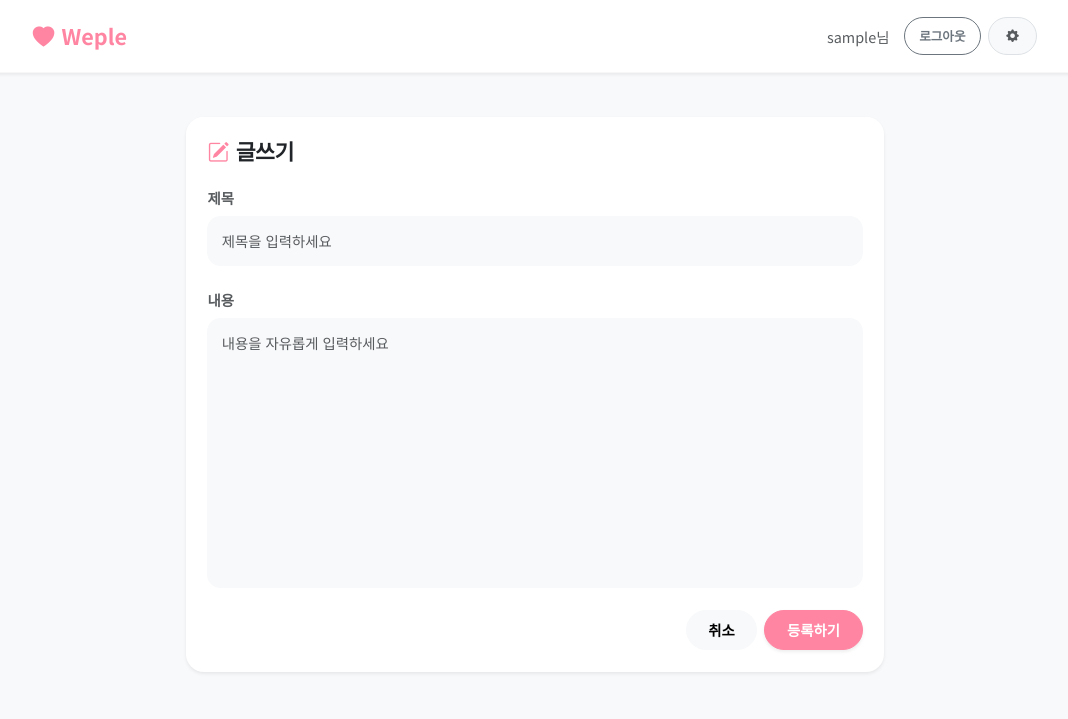
After one commit to whddnjs3966/Weple, a Django app: page /weddings/community/write/ in a window 1280 px wide. The commit adds this page. Shown: the top 719 px of the page, without its empty margins (105-1173 px from the left). Run offline with Django 5.2, Linux system fonts and the light colour scheme; the visitor is signed in with stand-in values (Sample User, id 1).

Commit message:
커뮤니티 UI 변경

```diff
--- a/config/settings.py
+++ b/config/settings.py
@@ -46,6 +46,7 @@ INSTALLED_APPS = [
     'vendors',
     'reviews',
     'django.contrib.sites',  # 필수: allauth는 sites 프레임워크를 사용함
+    'widget_tweaks',
 
     # allauth 관련 앱 추가
     'allauth',
--- a/core/templates/base.html
+++ b/core/templates/base.html
@@ -4,124 +4,165 @@
 <head>
     <meta charset="UTF-8">
     <meta name="viewport" content="width=device-width, initial-scale=1.0">
-    <title>{% block title %}웨딩 플래너{% endblock %}</title>
+    <title>{% block title %}Weple - 웨딩 플래너{% endblock %}</title>
+
+    <!-- Microsoft default font -->
+    <link rel="preconnect" href="https://fonts.googleapis.com">
+    <link rel="preconnect" href="https://fonts.gstatic.com" crossorigin>
+    <link href="https://fonts.googleapis.com/css2?family=Noto+Sans+KR:wght@300;400;500;700&display=swap"
+        rel="stylesheet">
+
+    <!-- Bootstrap CSS -->
     <link href="https://cdn.jsdelivr.net/npm/bootstrap@5.3.0/dist/css/bootstrap.min.css" rel="stylesheet">
-    <link rel="stylesheet" href="https://cdn.jsdelivr.net/npm/bootstrap-icons@1.10.0/font/bootstrap-icons.css">
-    <link
-        href="https://fonts.googleapis.com/css2?family=Noto+Sans+KR:wght@400;500;700&family=Playfair+Display:wght@700&display=swap"
-        rel="stylesheet">
+    <!-- Bootstrap Icons -->
+    <link rel="stylesheet" href="https://cdn.jsdelivr.net/npm/bootstrap-icons@1.11.1/font/bootstrap-icons.css">
+
     {% load static %}
-    <link href="{% static 'core/css/style.css' %}?v=7" rel="stylesheet">
+    <!-- Custom CSS -->
+    <link rel="stylesheet" href="{% static 'core/css/style.css' %}">
+
+    <style>
+        :root {
+            --primary-color: #FF85A2;
+            --primary-hover: #ff6b8e;
+            --secondary-color: #6c757d;
+            --light-bg: #f8f9fa;
+        }
+
+        body {
+            font-family: 'Noto Sans KR', sans-serif;
+            background-color: var(--light-bg);
+            color: #333;
+        }
+
+        .text-primary-custom {
+            color: var(--primary-color) !important;
+        }
+
+        .bg-primary-custom {
+            background-color: var(--primary-color) !important;
+        }
+
+        .btn-primary {
+            background-color: var(--primary-color);
+            border-color: var(--primary-color);
+        }
+
+        .btn-primary:hover {
+            background-color: var(--primary-hover);
+            border-color: var(--primary-hover);
+        }
+
+        /* Fade in animation */
+        .fade-in {
+            animation: fadeIn 0.5s ease-in;
+        }
+
+        @keyframes fadeIn {
+            from {
+                opacity: 0;
+                transform: translateY(10px);
+            }
+
+            to {
+                opacity: 1;
+                transform: translateY(0);
+            }
+        }
+    </style>
+
+    {% block extra_css %}{% endblock %}
 </head>
 
-<body class="d-flex flex-column min-vh-100">
+<body>
+
     {% block layout %}
-    <nav class="navbar navbar-expand-lg navbar-light fixed-top mb-4">
+    <!-- Navbar could go here -->
+    <nav class="navbar navbar-expand-lg navbar-light bg-white shadow-sm mb-0">
         <div class="container">
-            <a class="navbar-brand fw-bold font-playfair" href="{% url 'landing' %}">Weple</a>
-            <div class="collapse navbar-collapse">
+            <a class="navbar-brand fw-bold text-primary-custom" href="{% url 'dashboard' %}">
+                <i class="bi bi-heart-fill me-2"></i>Weple
+            </a>
+            <button class="navbar-toggler" type="button" data-bs-toggle="collapse" data-bs-target="#navbarNav">
+                <span class="navbar-toggler-icon"></span>
+            </button>
+            <div class="collapse navbar-collapse" id="navbarNav">
                 <ul class="navbar-nav ms-auto align-items-center">
                     {% if user.is_authenticated %}
-                    {% if user.wedding_profile.group %}
-                    <li class="nav-item me-2">
-                        <button type="button" class="btn btn-outline-secondary btn-sm rounded-pill px-3 font-refined"
-                            data-bs-toggle="modal" data-bs-target="#infoModal">
-                            <i class="bi bi-info-circle me-1"></i>정보
+                    <li class="nav-item">
+                        <span class="nav-link text-muted">{{ user.username }}님</span>
+                    </li>
+                    <li class="nav-item ms-2">
+                        <form action="{% url 'logout' %}" method="post">
+                            {% csrf_token %}
+                            <button type="submit"
+                                class="btn btn-outline-secondary btn-sm rounded-pill px-3">로그아웃</button>
+                        </form>
+                    </li>
+                    <li class="nav-item ms-2">
+                        <button type="button" class="btn btn-sm btn-light rounded-pill border" data-bs-toggle="modal"
+                            data-bs-target="#profileUpdateModal">
+                            <i class="bi bi-gear-fill text-muted"></i>
+                            <span class="visually-hidden">정보변경</span>
                         </button>
                     </li>
-                    {% endif %}
+                    {% else %}
                     <li class="nav-item">
-                        <span class="nav-link font-refined">
-                            <i class="bi bi-person-circle me-1 text-muted"></i>
-                            {{ user.first_name|default:user.username }}님
-                        </span>
+                        <a class="nav-link" href="{% url 'login' %}">로그인</a>
                     </li>
-                    <li class="nav-item">
-                        <form id="logout-form" action="{% url 'logout' %}" method="post" style="display: none;">
-                            {% csrf_token %}
-                        </form>
-                        <a class="nav-link font-refined text-muted" href="#"
-                            onclick="event.preventDefault(); document.getElementById('logout-form').submit();">로그아웃</a>
-                    </li>
-                    {% else %}
-                    <li class="nav-item"><a class="nav-link font-refined" href="/accounts/login/">로그인</a></li>
                     {% endif %}
                 </ul>
             </div>
         </div>
     </nav>
 
-    <div style="height: 70px;"></div>
-
-    {% block main_container %}
-    <div class="container flex-grow-1">
-        {% block content %}
-        {% endblock %}
-    </div>
+    <!-- Main Content -->
+    {% block content %}
     {% endblock %}
     {% endblock %}
 
-    <!-- Info Modal -->
-    {% if user.is_authenticated and user.wedding_profile.group %}
-    <div class="modal fade" id="infoModal" tabindex="-1" aria-hidden="true">
+    <!-- Bootstrap Bundle with Popper -->
+    <script src="https://cdn.jsdelivr.net/npm/bootstrap@5.3.0/dist/js/bootstrap.bundle.min.js"></script>
+    <!-- jQuery -->
+    <script src="https://code.jquery.com/jquery-3.6.0.min.js"></script>
+
+    {% block extra_js %}{% endblock %}
+
+    <!-- Profile Update Modal -->
+    <div class="modal fade" id="profileUpdateModal" tabindex="-1" aria-hidden="true">
         <div class="modal-dialog modal-dialog-centered">
-            <div class="modal-content border-0 shadow" style="border-radius: 20px;">
+            <div class="modal-content border-0 shadow-lg" style="border-radius: 20px;">
                 <div class="modal-header border-0 pb-0">
-                    <h5 class="modal-title fw-bold" style="color: #ff6b6b;">커플 연결 정보</h5>
+                    <h5 class="modal-title fw-bold">내 정보 변경</h5>
                     <button type="button" class="btn-close" data-bs-dismiss="modal" aria-label="Close"></button>
                 </div>
                 <div class="modal-body p-4">
-                    <!-- Invite Code Section -->
-                    <div class="mb-4 text-center">
-                        <label class="form-label text-secondary small fw-bold">내 초대 코드</label>
-                        <div class="d-flex align-items-center justify-content-center gap-2">
-                            <h2 class="mb-0 fw-bold font-monospace" style="letter-spacing: 2px;">{{ user.wedding_profile.group.invite_code }}</h2>
-                            <button class="btn btn-sm btn-light border"
-                                onclick="navigator.clipboard.writeText('{{ user.wedding_profile.group.invite_code }}')">
-                                <i class="bi bi-files"></i>
-                            </button>
+                    <form action="{% url 'dashboard' %}" method="post">
+                        {% csrf_token %}
+                        <input type="hidden" name="update_profile_name" value="1">
+                        <input type="hidden" name="update_date" value="1">
+
+                        <div class="mb-3">
+                            <label class="form-label fw-bold small text-muted">이름 (애칭)</label>
+                            <input type="text" name="profile_name" class="form-control bg-light border-0 py-3"
+                                style="border-radius: 12px;" value="{{ user.first_name }}">
                         </div>
-                        <p class="text-muted small mt-2">이 코드를 파트너에게 공유하여 그룹에 가입시키세요.</p>
-                    </div>
 
-                    <hr class="my-4">
-
-                    <!-- Date Edit Section -->
-                    <form method="post" action="{% url 'dashboard' %}">
-                        {% csrf_token %}
-                        <input type="hidden" name="update_profile_name" value="true">
-                        <div class="mb-2">
-                            <label class="form-label fw-bold small text-secondary">이름(닉네임) 변경</label>
-                            <div class="d-flex gap-2">
-                                <input type="text" name="profile_name" class="form-control"
-                                       value="{{ user.first_name|default:user.username }}"
-                                       placeholder="이름 입력">
-                                <button type="submit" class="btn btn-light border" style="white-space: nowrap;">변경</button>
-                            </div>
-                        </div>
-                        <input type="hidden" name="update_date" value="true">
-                        <div class="mb-3">
-                            <label class="form-label fw-bold small text-secondary">결혼 예정일 수정</label>
-                            <input type="date" name="wedding_date" class="form-control"
+                        <div class="mb-4">
+                            <label class="form-label fw-bold small text-muted">결혼 예정일</label>
+                            <input type="date" name="wedding_date" class="form-control bg-light border-0 py-3"
+                                style="border-radius: 12px;"
                                 value="{{ user.wedding_profile.group.wedding_date|date:'Y-m-d' }}">
                         </div>
+
                         <div class="d-grid">
-                            <button type="submit" class="btn btn-login-custom" style="padding: 0.5rem;">수정하기</button>
+                            <button type="submit" class="btn btn-primary rounded-pill py-3 fw-bold">변경사항 저장</button>
                         </div>
                     </form>
                 </div>
             </div>
         </div>
     </div>
-    {% endif %}
-
-    <footer class="py-3 bg-light text-center text-muted mt-auto border-top">
-        <div class="container">
-            <small class="fw-bold" style="font-size: 0.8rem;">&copy; 2025 Weple. All rights reserved.</small>
-        </div>
-    </footer>
-
-    <script src="https://cdn.jsdelivr.net/npm/bootstrap@5.3.0/dist/js/bootstrap.bundle.min.js"></script>
 </body>
 
 </html>
--- a/weddings/forms.py
+++ b/weddings/forms.py
@@ -1,5 +1,5 @@
 from django import forms
-from .models import WeddingProfile, WeddingGroup
+from .models import WeddingProfile, WeddingGroup, Post, Comment
 
 class WeddingGroupForm(forms.ModelForm):
     class Meta:
@@ -39,3 +39,33 @@ class GroupJoinForm(forms.Form):
         if not WeddingGroup.objects.filter(invite_code=code).exists():
             raise forms.ValidationError("유효하지 않은 초대 코드입니다.")
         return code
+
+class PostForm(forms.ModelForm):
+    class Meta:
+        model = Post
+        fields = ['title', 'content']
+        widgets = {
+            'title': forms.TextInput(attrs={
+                'class': 'form-control bg-light border-0 py-3',
+                'style': 'border-radius: 15px;',
+                'placeholder': '제목을 입력하세요'
+            }),
+            'content': forms.Textarea(attrs={
+                'class': 'form-control bg-light border-0 py-3',
+                'style': 'border-radius: 15px; height: 300px; resize: none;',
+                'placeholder': '내용을 자유롭게 입력하세요'
+            }),
+        }
+
+class CommentForm(forms.ModelForm):
+    class Meta:
+        model = Comment
+        fields = ['content']
+        widgets = {
+            'content': forms.Textarea(attrs={
+                'class': 'form-control bg-light border-0 py-3',
+                'style': 'border-radius: 15px; resize: none; padding-right: 50px;',
+                'placeholder': '댓글을 남겨주세요...',
+                'rows': 2
+            }),
+        }
--- /dev/null
+++ b/weddings/templates/weddings/post_form.html
@@ -0,0 +1,38 @@
+{% extends 'base.html' %}
+{% load humanize %}
+
+{% block content %}
+<div class="container py-5" style="max-width: 800px;">
+    <div class="card border-0 shadow-sm" style="border-radius: 20px;">
+        <div class="card-header bg-white border-0 p-4">
+            <h4 class="fw-bold mb-0">
+                <i class="bi bi-pencil-square me-2 text-primary-custom"></i>글쓰기
+            </h4>
+        </div>
+        <div class="card-body p-4 pt-0">
+            <form method="post">
+                {% csrf_token %}
+                <div class="mb-4">
+                    <label for="{{ form.title.id_for_label }}" class="form-label fw-bold text-muted">제목</label>
+                    {{ form.title }}
+                    {% if form.title.errors %}
+                    <div class="text-danger small mt-1">{{ form.title.errors.0 }}</div>
+                    {% endif %}
+                </div>
+                <div class="mb-4">
+                    <label for="{{ form.content.id_for_label }}" class="form-label fw-bold text-muted">내용</label>
+                    {{ form.content }}
+                    {% if form.content.errors %}
+                    <div class="text-danger small mt-1">{{ form.content.errors.0 }}</div>
+                    {% endif %}
+                </div>
+
+                <div class="d-flex justify-content-end gap-2">
+                    <a href="{% url 'dashboard' %}?tab=community" class="btn btn-light rounded-pill px-4 fw-bold">취소</a>
+                    <button type="submit" class="btn btn-primary rounded-pill px-4 fw-bold shadow-sm">등록하기</button>
+                </div>
+            </form>
+        </div>
+    </div>
+</div>
+{% endblock %}
--- a/weddings/urls.py
+++ b/weddings/urls.py
@@ -4,4 +4,7 @@ from . import views
 urlpatterns = [
     path('onboarding/', views.onboarding, name='onboarding'),
     path('dashboard/', views.dashboard, name='dashboard'),
+    path('community/write/', views.post_create, name='post_create'),
+    path('community/<int:post_id>/', views.post_detail, name='post_detail'),
+    path('community/comment/create/', views.comment_create, name='comment_create'),
 ]
--- a/weddings/views.py
+++ b/weddings/views.py
@@ -1,13 +1,13 @@
 from django.shortcuts import render, redirect, get_object_or_404
 from django.contrib.auth.decorators import login_required
 from django.utils import timezone
-from .models import WeddingProfile, ScheduleTask, DailyLog, Notice, Question, WeddingGroup
+from .models import WeddingProfile, ScheduleTask, DailyLog, Notice, Post, Comment, WeddingGroup
 from vendors.models import Vendor, VendorCategory
-from .forms import WeddingProfileForm, GroupJoinForm, WeddingGroupForm
+from .forms import WeddingProfileForm, GroupJoinForm, WeddingGroupForm, PostForm, CommentForm
 import calendar
 from datetime import datetime, timedelta
 from django.urls import reverse
-from django.db.models import Q, Sum
+from django.db.models import Q, Sum, Count
 from django.contrib import messages
 
 @login_required
@@ -112,16 +112,10 @@ def dashboard(request):
                 pass
             return redirect(f'{request.path}?date={date_str}')
 
-        # 1-3. Question
-        elif 'question_content' in request.POST:
-            q_title = request.POST.get('question_title')
-            q_content = request.POST.get('question_content')
-            Question.objects.create(
-                author=request.user,
-                title=q_title,
-                content=q_content
-            )
-            return redirect('dashboard')
+        # 1-3. Question Logic REMOVED (Replaced by Post Create View)
+        # elif 'question_content' in request.POST:
+        #     pass
+
 
         # 1-4. Toggle Task Completion (Checklist)
         elif 'toggle_task_id' in request.POST:
@@ -362,7 +356,66 @@ def dashboard(request):
 
         'vendor_categories': VendorCategory.objects.all(),
         'recommended_vendors': Vendor.objects.all()[:4],
-        'notices': Notice.objects.all(),
-        'questions': Question.objects.all(),
+        'notices': Notice.objects.annotate(comment_count=Count('comments')),
+        'posts': Post.objects.annotate(comment_count=Count('comments')),
     }
     return render(request, 'weddings/dashboard.html', context)
+
+@login_required
+def post_create(request):
+    if request.method == 'POST':
+        form = PostForm(request.POST)
+        if form.is_valid():
+            post = form.save(commit=False)
+            post.author = request.user
+            post.save()
+            return redirect('dashboard')
+    else:
+        form = PostForm()
+    return render(request, 'weddings/post_form.html', {'form': form})
+
+@login_required
+def post_detail(request, post_id):
+    post = get_object_or_404(Post, id=post_id)
+    comments = post.comments.all()
+    form = CommentForm()
+    return render(request, 'weddings/post_detail.html', {
+        'post': post,
+        'comments': comments,
+        'form': form
+    })
+
+@login_required
+def comment_create(request):
+    if request.method == 'POST':
+        post_id = request.POST.get('post_id')
+        notice_id = request.POST.get('notice_id')
+        form = CommentForm(request.POST)
+
+        if form.is_valid():
+            comment = form.save(commit=False)
+            comment.author = request.user
+
+            if post_id:
+                post = get_object_or_404(Post, id=post_id)
+                comment.post = post
+                comment.save()
+                return redirect('post_detail', post_id=post.id)
+            elif notice_id:
+                notice = get_object_or_404(Notice, id=notice_id)
+                comment.notice = notice
+                comment.save()
+                # Notice detail view doesn't exist yet, redirecting to dashboard or we need a notice detail view.
+                # Assuming dashboard implies list, maybe notice detail is needed or we just redirect to dashboard?
+                # Prompt said comments on Notice too. I will assume I should add notice detail or similar.
+                # For now redirect to dashboard if notice_detail not ready, but better to consistent.
+                # I will handle notice detail in dashboard expansion or separate page.
+                # Let's assume we link to a detail page for notice as well?
+                # Since I am not creating notice_detail view explicitly in plan (Wait, plan said "Update dashboard...").
+                # I'll redirect to dashboard for now for Notice, or create a simple detail view?
+                # User asked for "post_detail", "post_create", "comment_create".
+                # I'll stick to redirecting to dashboard for notice or maybe add a query param to open modal?
+                # Actually, I'll redirect to dashboard for Notice comments for now as fallback.
+                return redirect('dashboard')
+
+    return redirect('dashboard')
```
Also changed, not shown: weddings/models.py (+15 -3 lines), weddings/templates/weddings/dashboard.html (+176 -98 lines), weddings/templates/weddings/post_detail.html (added, +89 -0 lines), weddings/migrations/0003_post_comment_delete_question.py (added).
